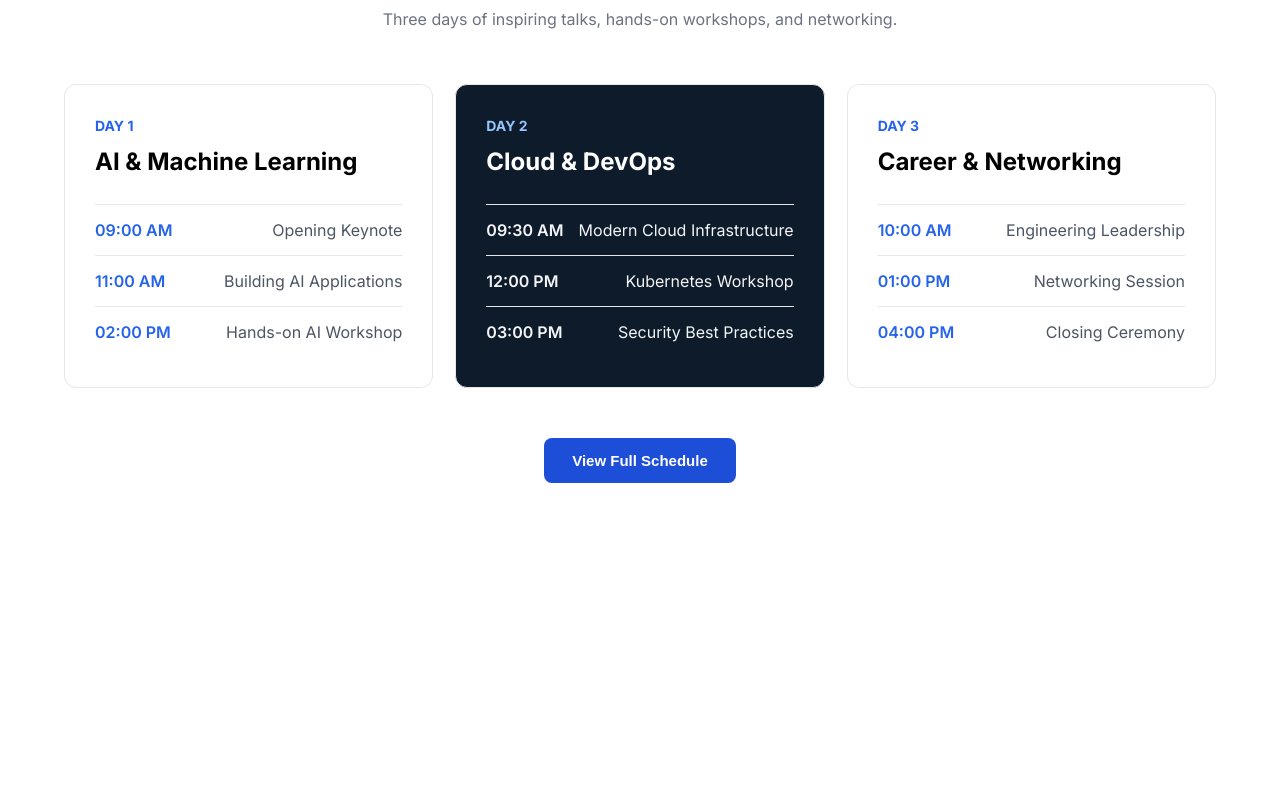
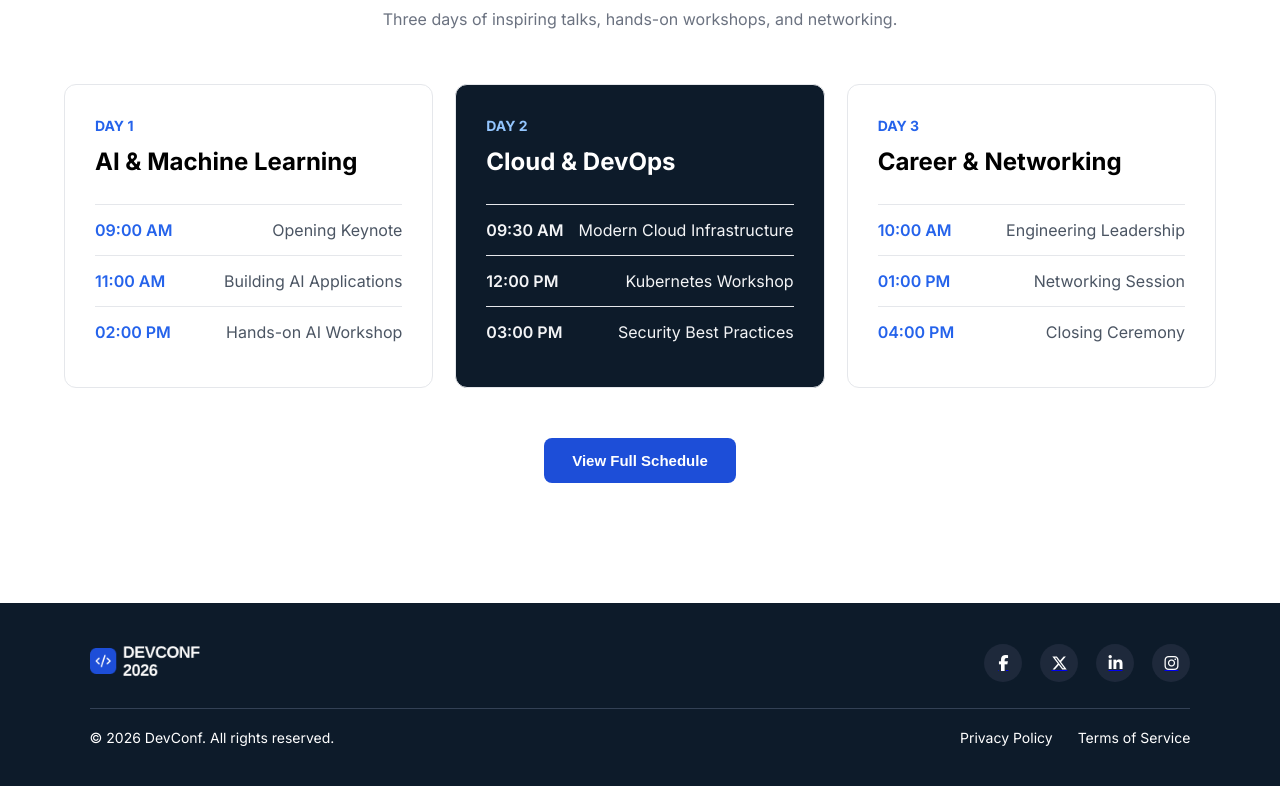
Before and after one commit to engrayhan18125-tasnim/Assignment-1, a plain HTML site: page index.html in a window 1280 px wide. Shown: the part 2771-3557 px from the top of the page. Before the commit the page ends 3374 px from the top, so only its background shows below. Drawn offline with Linux system fonts and the light colour scheme.

Commit message:
sixth commit-add fotter part

```diff
--- a/index.html
+++ b/index.html
@@ -10,6 +10,13 @@
       href="https://fonts.googleapis.com/css2?family=Inter:wght@400;500;600;700;800&display=swap"
       rel="stylesheet"
     />
+
+    <link
+      rel="stylesheet"
+      href="https://cdnjs.cloudflare.com/ajax/libs/font-awesome/6.6.0/css/all.min.css"
+    />
+
+
   </head>
 
   <body>
@@ -243,5 +250,31 @@
         <button class="common-button schedule-btn">View Full Schedule</button>
       </section>
     </main>
+
+    <footer class="footer">
+      <div class="footer-top">
+        <div class="footer-logo">
+          <img src="./assets/footer-logo.png" alt="Conference Logo" />
+        </div>
+
+        <div class="footer-social">
+          <a href="#"><i class="fa-brands fa-facebook-f"></i></a>
+          <a href="#"><i class="fa-brands fa-x-twitter"></i></a>
+          <a href="#"><i class="fa-brands fa-linkedin-in"></i></a>
+          <a href="#"><i class="fa-brands fa-instagram"></i></a>
+        </div>
+      </div>
+
+      <hr />
+
+      <div class="footer-bottom">
+        <p>© 2026 DevConf. All rights reserved.</p>
+
+        <div class="footer-links">
+          <a href="#">Privacy Policy</a>
+          <a href="#">Terms of Service</a>
+        </div>
+      </div>
+    </footer>
   </body>
 </html>
--- a/style.css
+++ b/style.css
@@ -375,3 +375,84 @@
 .schedule-btn {
   margin-top: 50px;
 }
+
+
+
+/* ================= Footer ================= */
+
+.footer{
+    background:#0D1B2A;
+    padding:40px 7%;
+    color:#ffffff;
+}
+
+.footer-top{
+    display:flex;
+    justify-content:space-between;
+    align-items:center;
+    margin-bottom:25px;
+}
+
+.footer-logo img{
+    width:110px;
+}
+
+.footer-social{
+    display:flex;
+    gap:18px;
+}
+
+.footer-social a{
+    width:38px;
+    height:38px;
+    background:#1e293b;
+    border-radius:50%;
+    display:flex;
+    justify-content:center;
+    align-items:center;
+    transition:.3s;
+}
+
+/* .footer-social a:hover{
+    background:#2563eb;
+} */
+
+.footer-social img{
+    width:18px;
+    height:18px;
+}
+
+.footer hr{
+    border:none;
+    border-top:1px solid #334155;
+    margin:20px 0;
+}
+
+.footer-bottom{
+    display:flex;
+    justify-content:space-between;
+    align-items:center;
+    flex-wrap:wrap;
+    gap:15px;
+}
+
+.footer-bottom p{
+    color:#FFFFFF;
+    font-size:14px;
+}
+
+.footer-links{
+    display:flex;
+    gap:25px;
+}
+
+.footer-links a{
+    color:#FFFFFF;
+    text-decoration:none;
+    font-size:14px;
+}
+
+.footer-social i{
+    color:#ffffff;
+    font-size:16px;
+}
```
